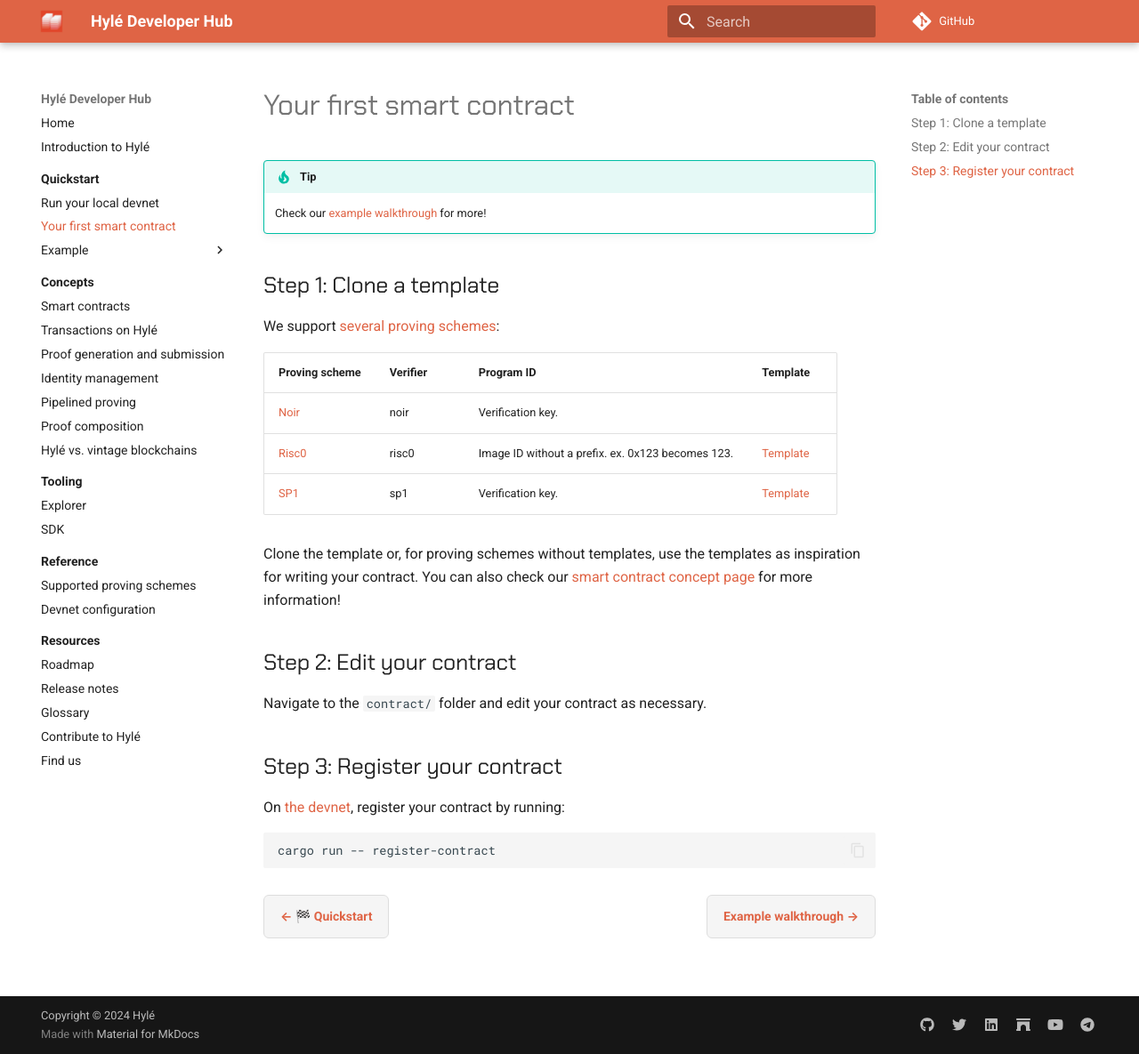
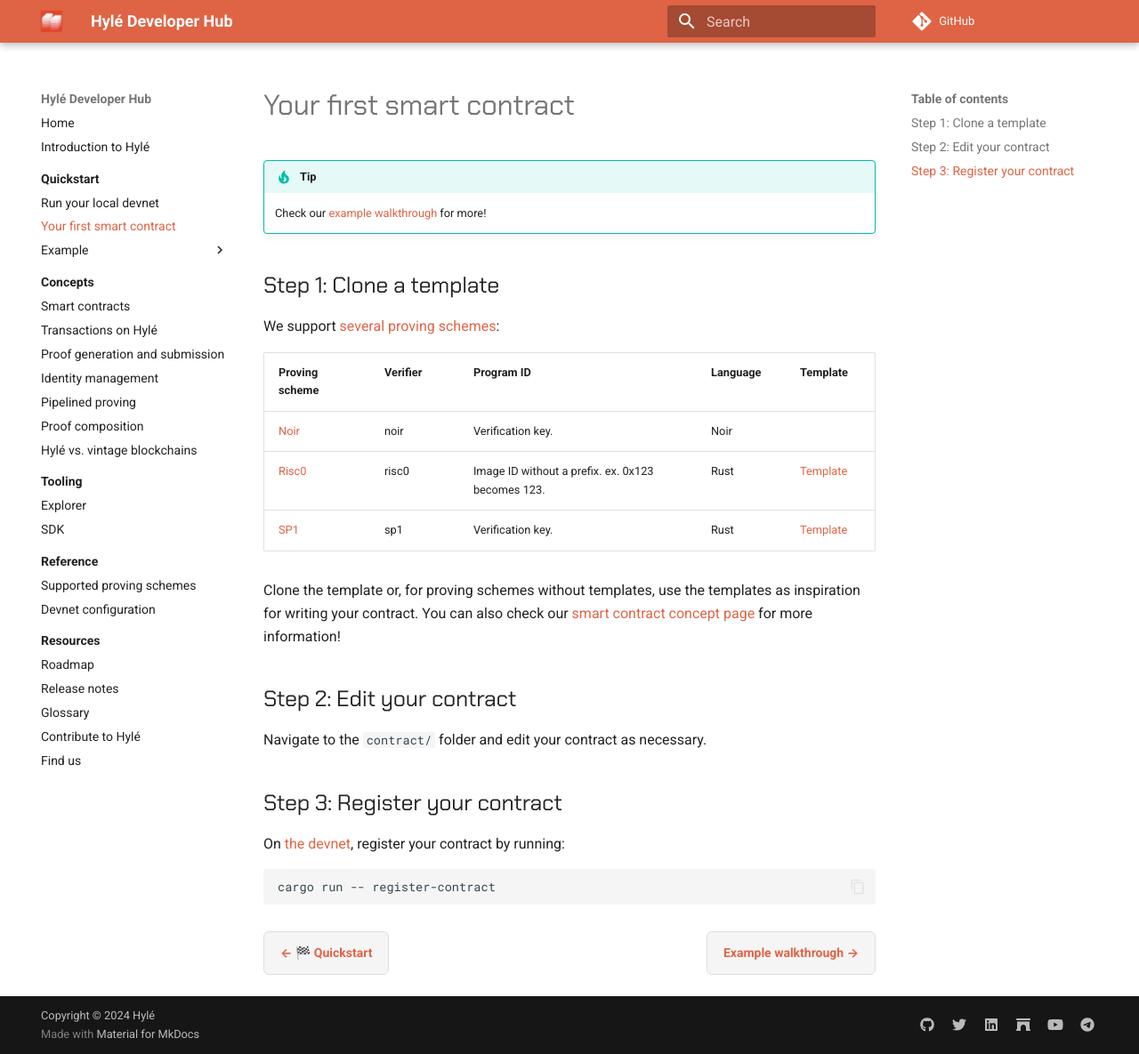
Before and after one commit to Hyle-org/devhub-hyle, an MkDocs documentation site: the page built from docs/quickstart/your-first-smart-contract.md, in a window 1280 px wide and 1185 px high. Shown: the whole window at 89% size. Built offline with MkDocs 1.6.1 and Material for MkDocs 9.7.7, drawn with Linux system fonts in a browser that asks for light colours; plug-ins that fetch from the network failed and are left out; comment, search, counter and statistics services are not loaded.

Commit message:
add languages to quickstart

```diff
--- a/docs/quickstart/your-first-smart-contract.md
+++ b/docs/quickstart/your-first-smart-contract.md
@@ -7,11 +7,11 @@
 
 We support [several proving schemes](../reference/supported-proving-schemes.md):
 
-| Proving scheme | Verifier | Program ID | Template |
-|----------------|----------|---------------------------------------------------|---|
-| [Noir](https://noir-lang.org/docs/)     | noir     | Verification key. | |
-| [Risc0](https://risc0.com/docs/)    | risc0    | Image ID without a prefix. ex. 0x123 becomes 123. | [Template](https://github.com/Hyle-org/template-risc0)|
-| [SP1](https://docs.succinct.xyz/docs/introduction)        | sp1   | Verification key.       | [Template](https://github.com/Hyle-org/template-sp1)|
+| Proving scheme | Verifier | Program ID | Language | Template |
+|----------------|----------|---------------------------------------------------|---|---|
+| [Noir](https://noir-lang.org/docs/)     | noir     | Verification key. | Noir | |
+| [Risc0](https://risc0.com/docs/)    | risc0    | Image ID without a prefix. ex. 0x123 becomes 123. | Rust | [Template](https://github.com/Hyle-org/template-risc0)|
+| [SP1](https://docs.succinct.xyz/docs/introduction)        | sp1   | Verification key.       | Rust | [Template](https://github.com/Hyle-org/template-sp1)|
 
 Clone the template or, for proving schemes without templates, use the templates as inspiration for writing your contract. You can also check our [smart contract concept page](../concepts/smart-contracts.md) for more information!
 
```
